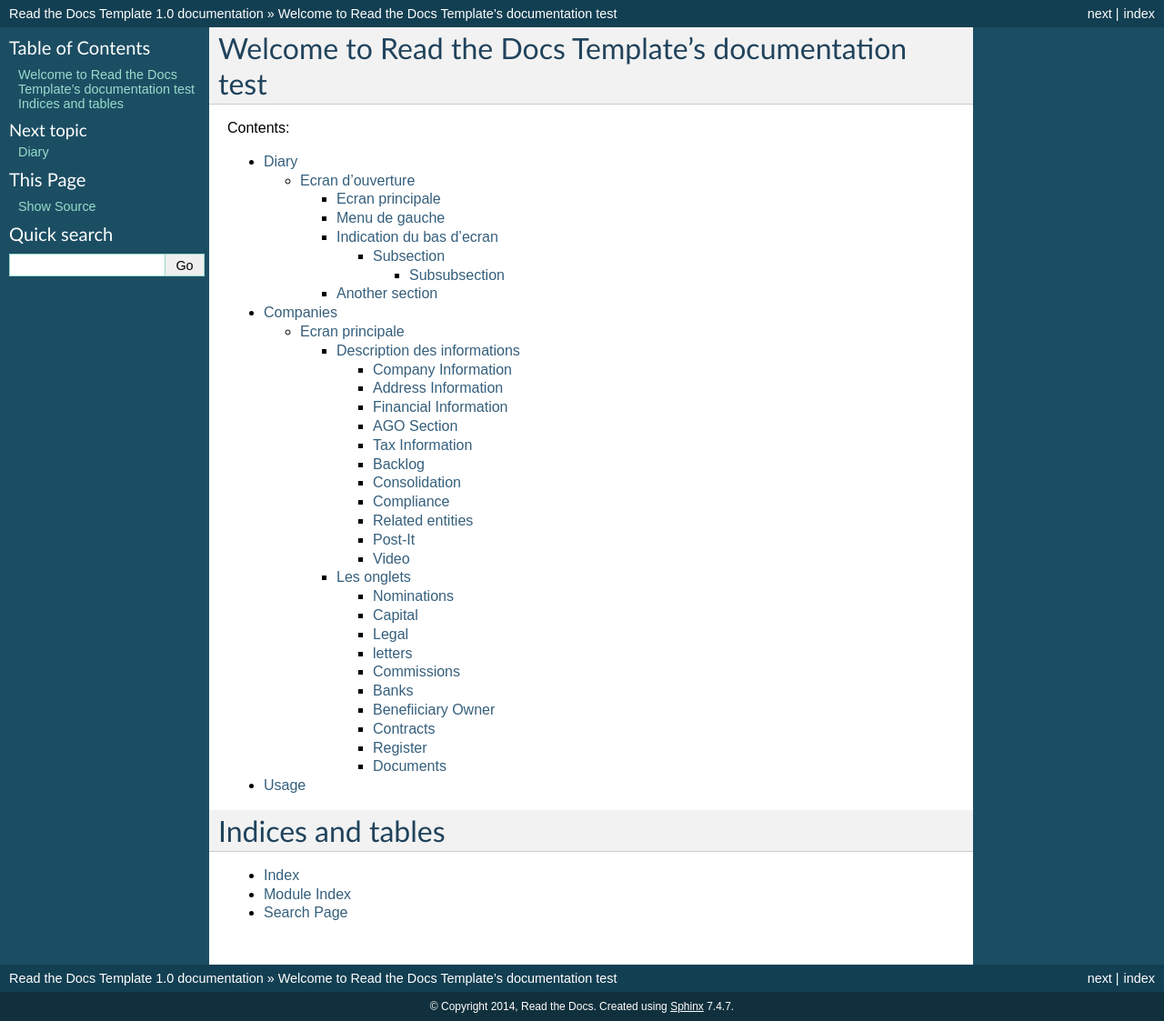
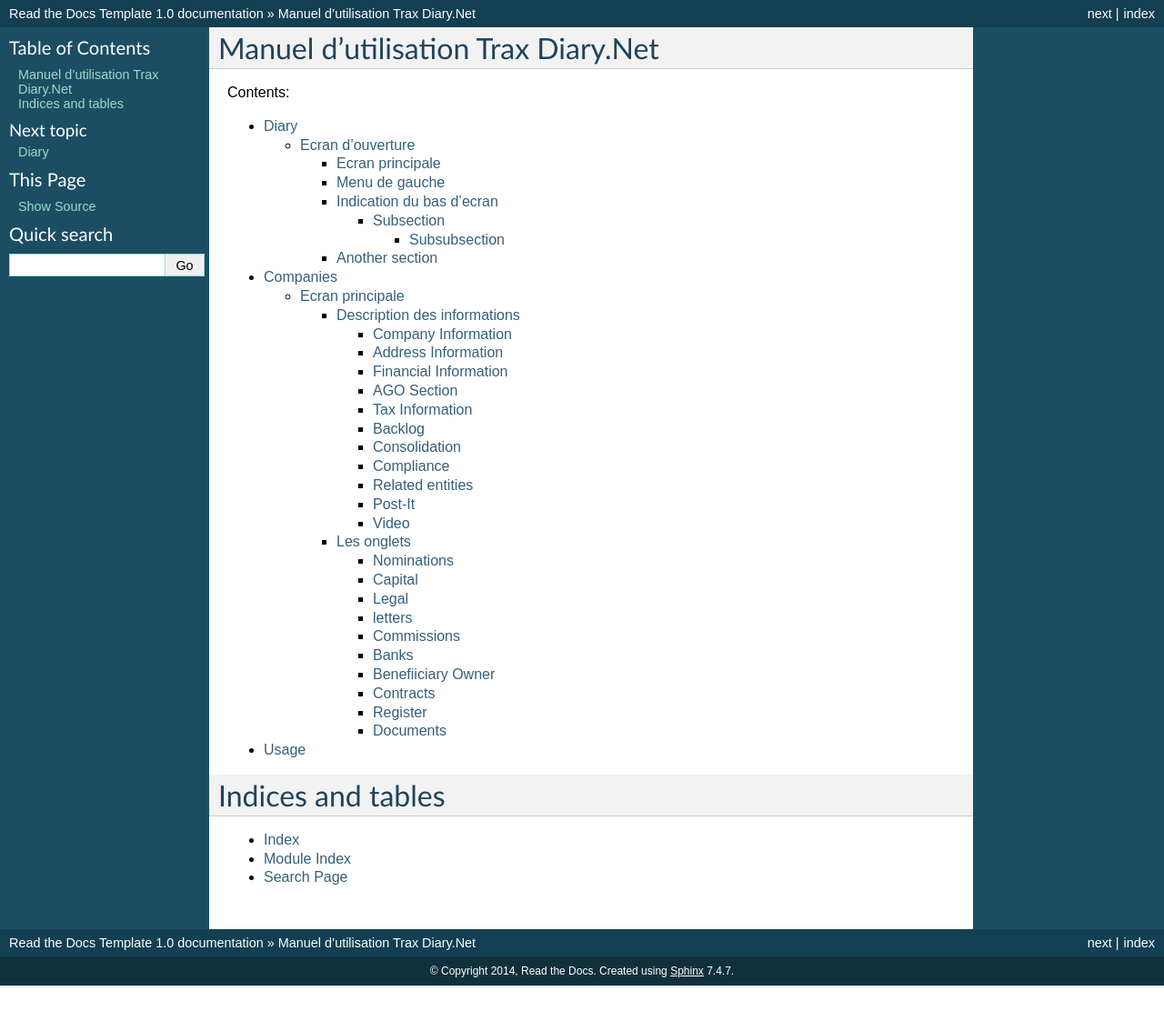
Before and after one commit to Amine57160/TraxDiaryV1.0, a Sphinx documentation site: the page built from docs/index.rst, in a window 1280 px wide. Shown: the whole page at 91% size. Built offline with Sphinx 7.4.7, drawn with Linux system fonts in a browser that asks for light colours; after the commit the page ends 1084 px from its top, so only the background shows below that.

Commit message:
Update index.rst

```diff
--- a/docs/index.rst
+++ b/docs/index.rst
@@ -3,7 +3,7 @@
    You can adapt this file completely to your liking, but it should at least
    contain the root `toctree` directive.
 
-Welcome to Read the Docs Template's documentation test
+Manuel d'utilisation Trax Diary.Net
 ==================================================
 
 Contents:
```
